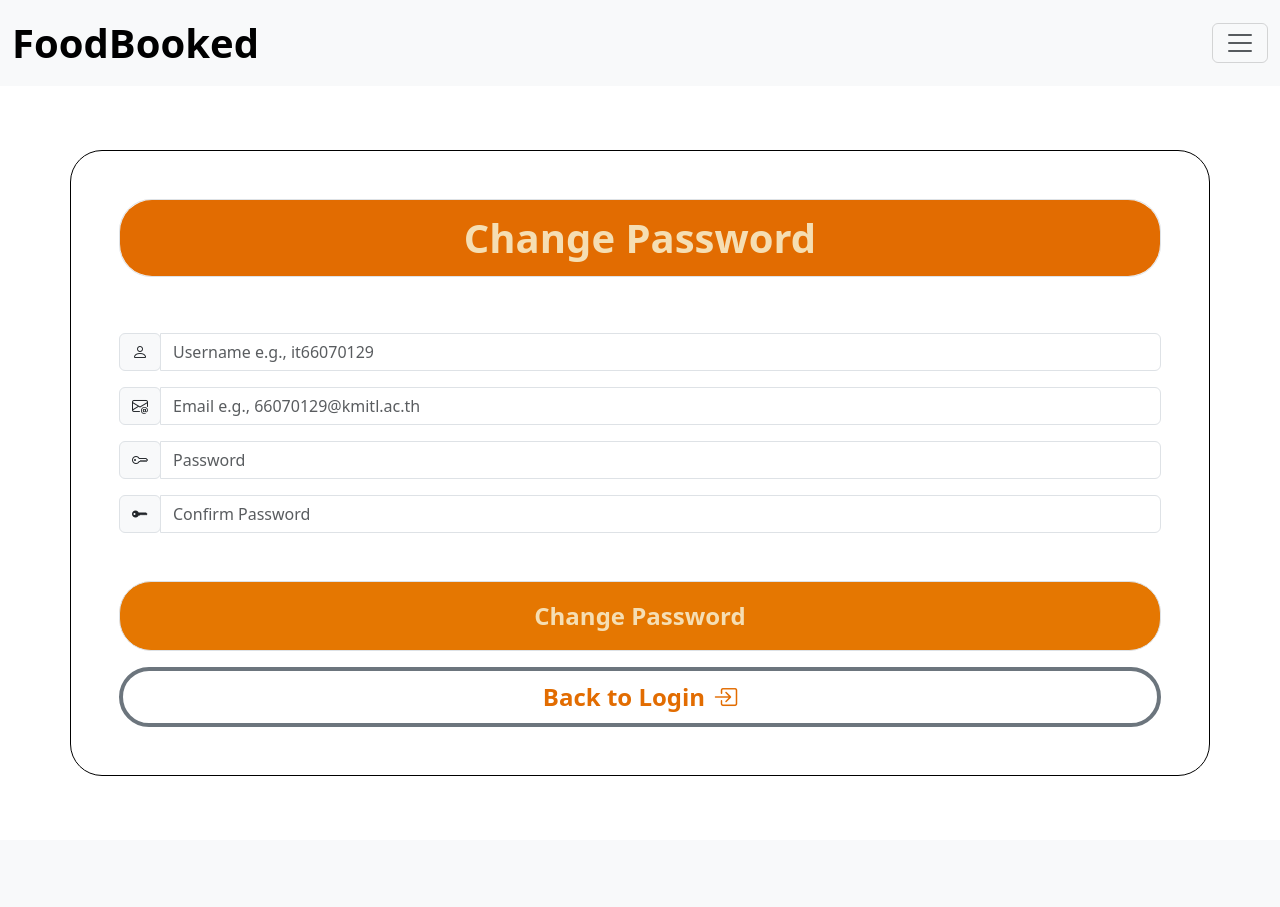
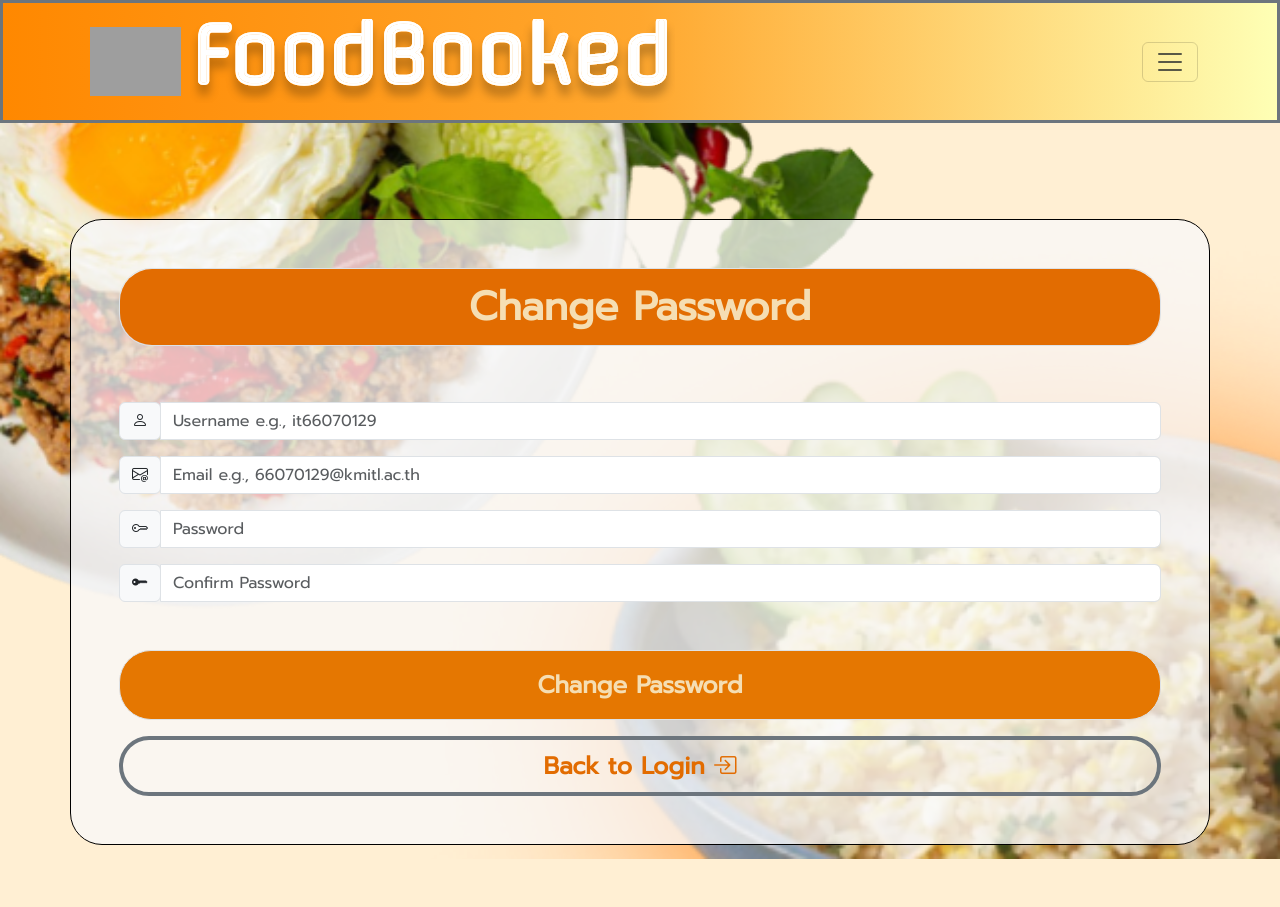
Before and after one commit to it66070267/PSCP_Project_66, a Flask app: page /changepass in a window 1280 px wide. Before the commit the page ends 776 px from the top, so only its background shows below. Run offline with Flask 3, Linux system fonts and the light colour scheme; grey boxes are pictures that could not be loaded.

Commit message:
final-signup-login

```diff
--- a/app.py
+++ b/app.py
@@ -71,6 +71,9 @@
 def page():
     return 'Welcome to your dashboard, {}'.format(current_user.username)
 
+@app.route('/home')
+def home():
+    return render_template('home.html')
 #< logout >
 @app.route('/logout')
 @login_required
--- a/templates/changepass.html
+++ b/templates/changepass.html
@@ -5,6 +5,10 @@
 {% block header %} Change Password {% endblock %}
 
 {% block body %}
+<div class="py-5 z-n1 padkrapao">
+    <div class="mt-5 kaopad">
+    <div class="my-5 d-flex align-items-center justify-content-center">
+    <div class="container border border-black rounded-5 p-5 bg-light bg-opacity-75">
 <div class="container-fluid rounded-5 border text-center">
     <div class="row">
         <div class="col rounded-5 py-2" style="background-color:rgb(226,108,1); color:wheat;">
@@ -54,9 +58,13 @@
         <div class="container-fluid rounded-5 border-2 border-black text-center pt-3">
             <div class="row">
                 <div class="col rounded-5 border-secondary border border-4 py-2" disable>
-                <a class="text-decoration-none fs-4 fw-bolder" href="{{url_for('login')}}"><div style="color:rgb(226,108,1);">Back to Login<i class="ps-2 bi bi-box-arrow-in-right"></i></div></a>
+                <a class="text-decoration-none fs-4 fw-bolder bg-light bg-opacity-100" href="{{url_for('login')}}"><div style="color:rgb(226,108,1);">Back to Login<i class="ps-2 bi bi-box-arrow-in-right"></i></div></a>
             </div>
     </form>
 </div>
+</div>
+</div>
+</div>
+</div>
 
 {% endblock %}
--- a/templates/home.html
+++ b/templates/home.html
@@ -1,43 +1,57 @@
-<!DOCTYPE html>
-<html lang="en">
-<head>
-    <meta charset="UTF-8">
-    <meta http-equiv="X-UA-Compatible" content="IE=edge">
-    <meta name="viewport" content="width=device-width, initial-scale=1.0">
-    <title>FoodBooked - {% block title %} {% endblock%}</title>
-    <link rel="stylesheet" href="https://cdn.jsdelivr.net/npm/bootstrap-icons@1.11.1/font/bootstrap-icons.css">
-    <link href="https://cdn.jsdelivr.net/npm/bootstrap@5.3.2/dist/css/bootstrap.min.css" rel="stylesheet" integrity="sha384-T3c6CoIi6uLrA9TneNEoa7RxnatzjcDSCmG1MXxSR1GAsXEV/Dwwykc2MPK8M2HN" crossorigin="anonymous">
-    <script src="https://cdn.jsdelivr.net/npm/@popperjs/core@2.11.8/dist/umd/popper.min.js" integrity="sha384-I7E8VVD/ismYTF4hNIPjVp/Zjvgyol6VFvRkX/vR+Vc4jQkC+hVqc2pM8ODewa9r" crossorigin="anonymous"></script>
-    <script src="https://cdn.jsdelivr.net/npm/bootstrap@5.3.2/dist/js/bootstrap.min.js" integrity="sha384-BBtl+eGJRgqQAUMxJ7pMwbEyER4l1g+O15P+16Ep7Q9Q+zqX6gSbd85u4mG4QzX+" crossorigin="anonymous"></script>
-</head>
-<body>
-    <!-- Navbar -->
-    <nav class="navbar navbar-expand-none bg-body-tertiary">
-        <div class="container-fluid">
-          <a class="navbar-brand fs-1 fw-bolder" href="#">FoodBooked</a>
-          <button class="navbar-toggler" type="button" data-bs-toggle="collapse" data-bs-target="#navbarText" aria-controls="navbarText" aria-expanded="false" aria-label="Toggle navigation">
-            <span class="navbar-toggler-icon"></span>
-          </button>
-          <div class="collapse navbar-collapse" id="navbarText">
-            <ul class="navbar-nav me-auto mb-2 mb-lg-0">
-              <li class="nav-item">
-                <a class="nav-link active" aria-current="page" href="#">Home</a>
-              </li>
-              <li class="nav-item">
-                <a class="nav-link" href="{{url_for('login')}}">Login / Sign Up</a>
-              </li>
-              <li class="nav-item">
-                <a class="nav-link" href="#">About Us</a>
-              </li>
+{% extends 'navbar.html' %}
+{% block title %} Home {% endblock %}
+  {% block header %} Home
+{% endblock %}
+  {% block body %}
+  <div class="my-5 d-flex align-items-center justify-content-center">
+    <div class="container border border-black rounded-5 p-5 bg-light bg-opacity-75">
+      <div class="row">
+        <div class="col text-center fw-medium fs-5 me-2">มื้อนี้สิกินหยังดีน้อ.... <strong class="d-inline">เลือกเลย!</strong>
+          <div class="addScroll fs-6 card mt-3">
+            <ul class="text-start fs-5 mt-2 fw-normal">
+              <li>ก๋วยเตี๋ยว</li>
+              <li>ข้าวมันไก่</li>
+              <li>สปาเก็ตตี้</li>
+              <li>สเต๊กหมู</li>
+              <li>ข้าวไก่กรอบ</li>
+              <li>ข้าวราดผัดกระเพรา</li>
+              <li>ข้าวผัด</li>
+              <li>เมนูอาหาร</li>
+              <li>เมนูอาหาร</li>
+              <li>เมนูอาหาร</li>
+              <li>เมนูอาหาร</li>
+              <li>เมนูอาหาร</li>
             </ul>
-          </div>
+              </div>
         </div>
-      </nav>
-      <div class="d-flex justify-content-center" style="margin:5% 0">
-      <div class="container border border-black rounded-5 p-5">
-            {% block body %}
-            {% endblock%}
+        <div class="col"><div class="card-header fw-bolder fs-5 mt-3"><i class="me-2 bi bi-emoji-smile-fill"></i>ร้านค้าที่เปิดอยู่</div>
+        <div class="addScroll fs-6 card">
+      <a href="{{url_for('login')}}" class="text-decoration-none"><div class="text-center p-2 mt-2 rounded-5 mx-5 orange-border">ร้านนี้ขายก๋วยเตี๋ยว</div></a>
+      <a href="{{url_for('login')}}" class="text-decoration-none"><div class="text-center p-2 mt-2 rounded-5 mx-5 orange-border">ร้านนี้ยังไม่มีเจ้าของ</div></a>
+      <a href="{{url_for('login')}}" class="text-decoration-none"><div class="text-center p-2 mt-2 rounded-5 mx-5 orange-border">ร้านนี้ยังไม่มีเจ้าของ</div></a>
+      <a href="{{url_for('login')}}" class="text-decoration-none"><div class="text-center p-2 mt-2 rounded-5 mx-5 orange-border">ร้านนี้ยังไม่มีเจ้าของ</div></a>
+      <a href="{{url_for('login')}}" class="text-decoration-none"><div class="text-center p-2 mt-2 rounded-5 mx-5 orange-border">ร้านนี้ยังไม่มีเจ้าของ</div></a>
+      <a href="{{url_for('login')}}" class="text-decoration-none"><div class="text-center p-2 mt-2 rounded-5 mx-5 orange-border">ร้านนี้ยังไม่มีเจ้าของ</div></a>
+      <a href="{{url_for('login')}}" class="text-decoration-none"><div class="text-center p-2 mt-2 rounded-5 mx-5 orange-border">ร้านนี้ยังไม่มีเจ้าของ</div></a>
+      <a href="{{url_for('login')}}" class="text-decoration-none"><div class="text-center p-2 mt-2 rounded-5 mx-5 orange-border">ร้านนี้ยังไม่มีเจ้าของ</div></a>
+      <a href="{{url_for('login')}}" class="text-decoration-none"><div class="text-center p-2 mt-2 rounded-5 mx-5 orange-border">ร้านนี้ยังไม่มีเจ้าของ</div></a>
+        </div>
+    </div>
+    </div>
     </div>
   </div>
-</body>
-</html>
+  </div>
+  <div class="my-5 d-flex align-items-center justify-content-center">
+    <div class="container border border-black rounded-5 p-5 bg-light bg-opacity-75">
+      <div class="row">
+      <div class="col text-center fw-bolder fs-3 fw-bolder card-header card me-2" style="background: -webkit-linear-gradient(#FF4242, #F4D155);-webkit-background-clip: text;-webkit-text-fill-color: transparent;">ถ้ายังนึกไม่ออกสุ่มเลย!
+        <button type="submit" id="presstorandom" class="btn mt-3"><div class="p-2 random"></div></button>
+      </div>
+      <div class="col rounded-5 p-2 text-center d-inline-block">
+          <div class="fs-2 fw-bold fst-italic mt-5">เราขอแนะนำ</div>
+          <div class="fs-1 fw-bolder mt-2" id="randomFood"></div>
+      </div>
+    </div>
+    </div>
+  </div>
+{% endblock %}
--- /dev/null
+++ b/templates/navbar.html
@@ -0,0 +1,95 @@
+<!DOCTYPE html>
+<html lang="en">
+<head>
+    <meta charset="UTF-8">
+    <meta http-equiv="X-UA-Compatible" content="IE=edge">
+    <meta name="viewport" content="width=device-width, initial-scale=1.0">
+    <title>FoodBooked - {% block title %} {% endblock%}</title>
+    <link rel="stylesheet" href="https://cdn.jsdelivr.net/npm/bootstrap-icons@1.11.1/font/bootstrap-icons.css">
+    <link href="https://cdn.jsdelivr.net/npm/bootstrap@5.3.2/dist/css/bootstrap.min.css" rel="stylesheet" integrity="sha384-T3c6CoIi6uLrA9TneNEoa7RxnatzjcDSCmG1MXxSR1GAsXEV/Dwwykc2MPK8M2HN" crossorigin="anonymous">
+    <script src="https://cdn.jsdelivr.net/npm/@popperjs/core@2.11.8/dist/umd/popper.min.js" integrity="sha384-I7E8VVD/ismYTF4hNIPjVp/Zjvgyol6VFvRkX/vR+Vc4jQkC+hVqc2pM8ODewa9r" crossorigin="anonymous"></script>
+    <script src="https://cdn.jsdelivr.net/npm/bootstrap@5.3.2/dist/js/bootstrap.min.js" integrity="sha384-BBtl+eGJRgqQAUMxJ7pMwbEyER4l1g+O15P+16Ep7Q9Q+zqX6gSbd85u4mG4QzX+" crossorigin="anonymous"></script>
+    <link rel="preconnect" href="https://fonts.googleapis.com">
+    <style>
+        @import url('https://fonts.googleapis.com/css2?family=Prompt&family=Sarabun&display=swap');
+        @import url('https://fonts.googleapis.com/css2?family=Mitr:wght@300&display=swap');
+        *{
+            font-family: 'Prompt', sans-serif;
+        }
+        .nav-bar-font{
+            font-family: 'Mitr', sans-serif;
+        }
+
+        .padkrapao {
+        background: url(../static/padkrapao.png);
+        background-repeat: no-repeat;
+        background-size: contain;
+        background-position:fixed;
+        width-max:80vh;
+      }
+      .kaopad {
+        height:80vh;
+        background: url(../static/kaopad.png);
+        background-repeat: no-repeat;
+        background-size: contain;
+        background-position-x: right;
+        background-position-y: bottom;
+      }
+      .addScroll {
+        overflow-y: auto;
+        max-height: 30vh;
+      }
+
+      body{
+        background-color:#FFEFD3;
+      }
+      .random{
+        background: url(../static/random.svg);
+        background-repeat: no-repeat;
+        background-size: contain;
+        background-position-x: center;
+        height:30vh;
+      }
+
+      .random:hover{
+        background: url(../static/random-2.svg);
+        background-repeat: no-repeat;
+        background-size: contain;
+        background-position-x: center;
+        max-height:30vh;
+      }
+
+      .orange-border{
+        background: linear-gradient(white, white) padding-box, linear-gradient(to right, #FF7A00, #FFB700) border-box;
+        border: 4px solid transparent;
+        color:#FF7A00;
+      }
+    </style>
+  </head>
+<body>
+    <!-- Navbar -->
+    <nav class="navbar navbar-expand-none bg-body-tertiary border-3 border-secondary border" style="background-image: linear-gradient(to right, #FF8800, #FFA72E, #FEFFB5);">
+        <div class="container">
+          <a class="navbar-brand p-2" href="{{url_for('home')}}" style="color:#FF8800"><img src="../static/assets_2.svg" class="me-2" style="width:15%"><img src="../static/FoodBooked-icon.svg" style="width:80%"></a>
+          <button class="navbar-toggler" type="button" data-bs-toggle="collapse" data-bs-target="#navbarText" aria-controls="navbarText" aria-expanded="false" aria-label="Toggle navigation">
+            <span class="navbar-toggler-icon"></span>
+          </button>
+          <div class="collapse navbar-collapse" id="navbarText">
+            <ul class="navbar-nav me-auto mb-2 mt-2 mb-lg-0 p-2 fs-3 border border-2 border-light rounded-2">
+              <li class="nav-item">
+                <a class="nav-link active nav-bar-font" aria-current="page" href="{{url_for('home')}}" style="color:white;"><i class="me-2 bi bi-house-door"></i>Home</a>
+              </li>
+              <li class="nav-item">
+                <a class="nav-link d-inline nav-bar-font" href="{{url_for('login')}}" style="color:white;"><i class="me-2 bi bi-box-arrow-in-right"></i>Login</a> <div style="color:white;" class="d-inline">/</div> <a style="color:white;" class="d-inline nav-link" href="{{url_for('signup')}}"><i class="mx-2 bi bi-box-arrow-in-left"></i>Sign Up</a>
+              </li>
+              <li class="nav-item">
+                <a style="color:white;" class="nav-link nav-bar-font" href="#"><i class="me-2 bi bi-file-earmark-person-fill"></i>About Us</a>
+              </li>
+            </ul>
+          </div>
+        </div>
+      </nav>
+        {% block body %}
+        {% endblock%}
+</body>
+</html>
```
Also changed, not shown: templates/login.html (+12 -3 lines), templates/signup.html (+11 -3 lines), static/FoodBooked-icon.svg (added), static/assets_1.svg (added), static/assets_2.svg (added), static/kaopad.jpg (added), static/kaopad.png (added), static/padkrapao.jpg (added), static/padkrapao.png (added), static/random-2.svg (added), static/random.svg (added).
